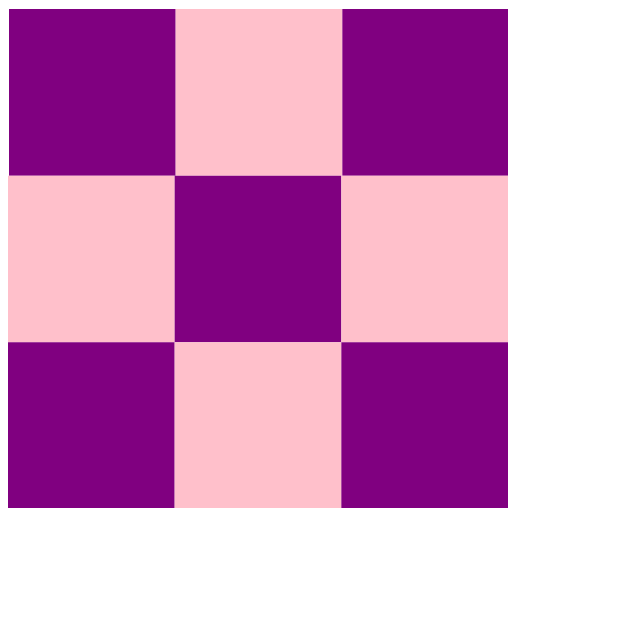
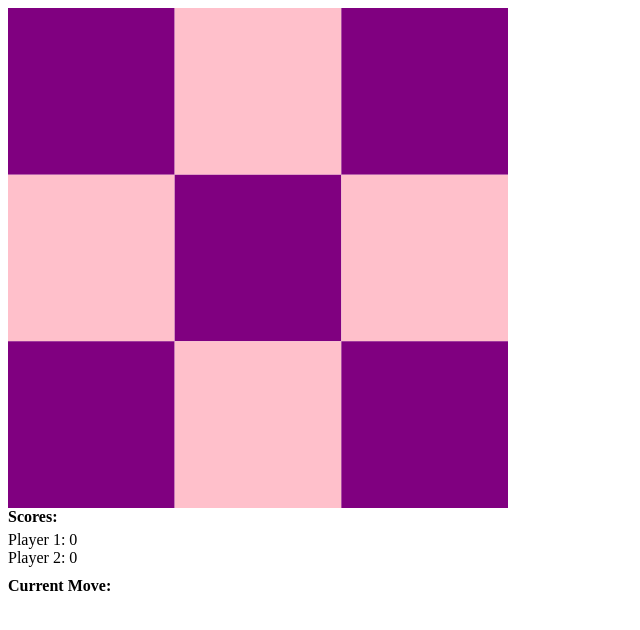
Before and after one commit to egebilecen/TicTacToe-XO-Game, a plain HTML site: page index.html in a window 1280 px wide. Shown: the whole page, without its empty margins (0-640 px from the left). Drawn offline with Linux system fonts and the light colour scheme.

Commit message:
Made some improvements.

```diff
--- /dev/null
+++ b/events.js
@@ -0,0 +1,7 @@
+canvas.addEventListener("click",(e)=>{
+    let pageMargin = 8;
+    let posX = e.pageX - pageMargin;
+    let posY = e.pageY - pageMargin;
+
+    //console.log("x: "+posX+" / y: "+posY);
+});
--- a/functions.js
+++ b/functions.js
@@ -1,8 +1,8 @@
 //draw everything to canvas
 function draw()
 {
-    settings.rectangle.drawPosition.lastWidth  = 1;
-    settings.rectangle.drawPosition.lastHeight = 1;
+    settings.rectangle.drawPosition.lastWidth  = 0;
+    settings.rectangle.drawPosition.lastHeight = 0;
     for( let i=1; i <= settings.game.areaWidth * settings.game.areaHeight; i++ )
     {
         ctx.beginPath();
@@ -28,6 +28,17 @@ function update()
         () => {
             clear();
             draw();
+
+            if ( players.p1.score != MEMORY.scores.player1 )
+            {
+                elements.player1Score.innerHTML = players.p1.score;
+                MEMORY.scores.player1 = players.p1.score;
+            }
+            else if (players.p2.score != MEMORY.scores.player2)
+            {
+                elements.player2Score.innerHTML = players.p2.score;
+                MEMORY.scores.player2 = players.p2.score;
+            }
         },
         1000 / settings.draw.fps
     );
@@ -39,6 +50,11 @@ function clear()
     ctx.clearRect(0,0,canvas.width,canvas.height);
 }
 
+function start()
+{
+    update();
+}
+
 function stop(_clear=true)
 {
     clearInterval(gameInterval);
@@ -46,11 +62,24 @@ function stop(_clear=true)
     console.log("[?]-Game stopped.");
 }
 
+function getDistanceBetween( obj1, obj2 ){}
+
+//@return: object
+function findWhichRectangle(x,y){
+    w = Math.ceil(x / settings.rectangle.rectWidth) - 1; //index of rect. w
+    h = Math.ceil(y / settings.rectangle.rectHeight) - 1; //index of rect. h
+
+    return { widthIndex : w, heightIndex : h }
+}
+
 //mark player's choice - XO
 function mark(){}
 
 //check move is valid
 function isValid(){}
+
+//put X or O to inside of rectangle
+function putObject(){}
 
 //initialize the game
 function init()
@@ -63,5 +92,9 @@ function init()
         for( let j=0; j < settings.game.areaWidth; j++ )
             board[i].push([])
     }
-    update();
+    //determine who is X and O
+    players.p1.object = ["X","O"][Math.floor(Math.random() * 2)];
+    players.p2.object = ( players.p1.object == "X" ) ? "O" : "X";
+    //invoke start() function
+    start();
 }
--- a/game.js
+++ b/game.js
@@ -16,11 +16,33 @@ settings["rectangle"] = {
     rectWidth  : canvas.width / settings.game.areaWidth,
     rectHeight : canvas.height / settings.game.areaHeight,
     drawPosition : {
-        lastWidth : 1,
-        lastHeight : 1
+        lastWidth : null, //will be edited in draw() function.
+        lastHeight : null
     }
 };
-const scores = {
-    player1 : 0,
-    player2 : 0
+const MEMORY = {
+  scores : {
+      player1 : scores.player1,
+      player2 : scores.player2
+  }
 };
+const elements = {
+  player1Score : document.getElementById("p1-score"),
+  player2Score : document.getElementById("p2-score"),
+  currentMove  : document.getElementById("move-ind")
+};
+const players = {
+    p1 : {
+        string : "p1",
+        score : 0,
+        object : null //X or O
+    },
+    p2 : {
+        string : "p2",
+        score : 0,
+        object : null //X or O
+    }
+};
+const GAME = {
+    currentMove : players.p1.string
+};
--- a/index.html
+++ b/index.html
@@ -4,11 +4,37 @@
 <head>
     <meta http-equiv="Content-Type" content="text/html;charset=UTF-8">
     <title>XOX Game</title>
+    <style>
+        .block { display: block; }\
+        canvas#canvas
+        {
+            border: 2px solid black;
+        }
+    </style>
 </head>
 <body>
-    <canvas width="500" height="500" id="canvas" style="border: 0 solid black;"></canvas>
+    <canvas width="500" height="500" id="canvas"></canvas>
+    <div id="scores">
+        <b style="margin-bottom: 5px;" class="block">Scores:</b>
+        <div id="p1" class="block">
+            <span>
+                Player 1: <span id="p1-score">0</span>
+            </span>
+        </div>
+        <div id="p2" class="block">
+            <span>
+                Player 2: <span id="p2-score">0</span>
+            </span>
+        </div>
+        <div class="block" style="margin-top: 10px;">
+            <b>Current Move:</b>
+            <span id="move-ind"></span>
+        </div>
+    </div>
+
     <script src="game.js"></script>
     <script src="functions.js"></script>
+    <script src="events.js"></script>
 
     <script>
         window.onload=function(){
```
